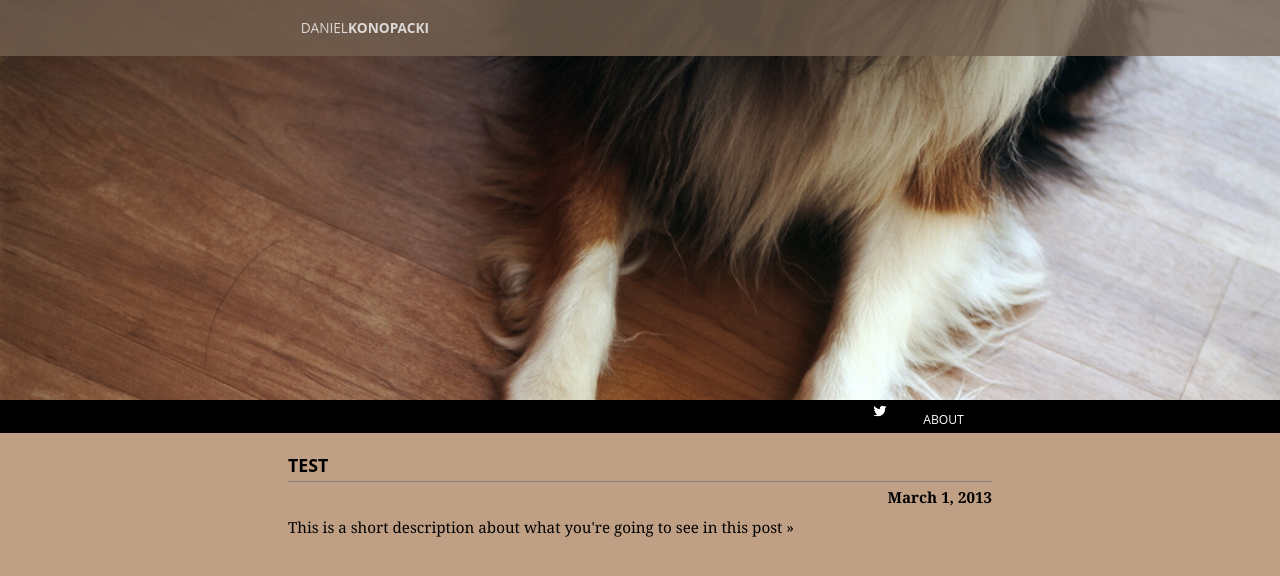
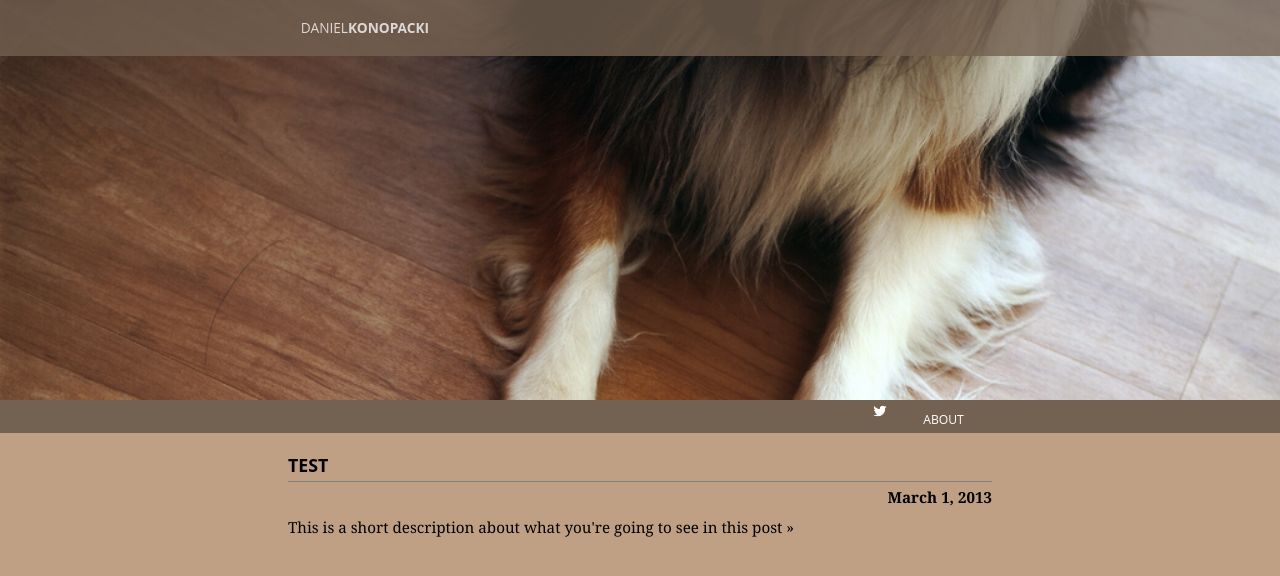
Before and after one commit to danielkonopacki/danielkonopacki.github.com, a Jekyll site: the page built from index.html, in a window 1280 px wide. Shown: the top 576 px of the page. Built offline with Jekyll 4.4.1, drawn with Linux system fonts in a browser that asks for light colours; Markdown is read by kramdown in place of the engine named in the settings.

Commit message:
Style changes

```diff
--- a/css/layout.css
+++ b/css/layout.css
@@ -12,6 +12,10 @@ html, body {
   opacity: .8;
   position: fixed;
   top: 0;
+}
+
+#nav {
+  background-color: #736151;
 }
 
 #nav ul {
--- a/css/typography.css
+++ b/css/typography.css
@@ -31,7 +31,6 @@ a:hover {
 #nav {
   font-size: 80%;
   text-align: right;
-  background-color: black;
 }
 
 #site-title a,
```
Also changed, not shown: 1 other file.
